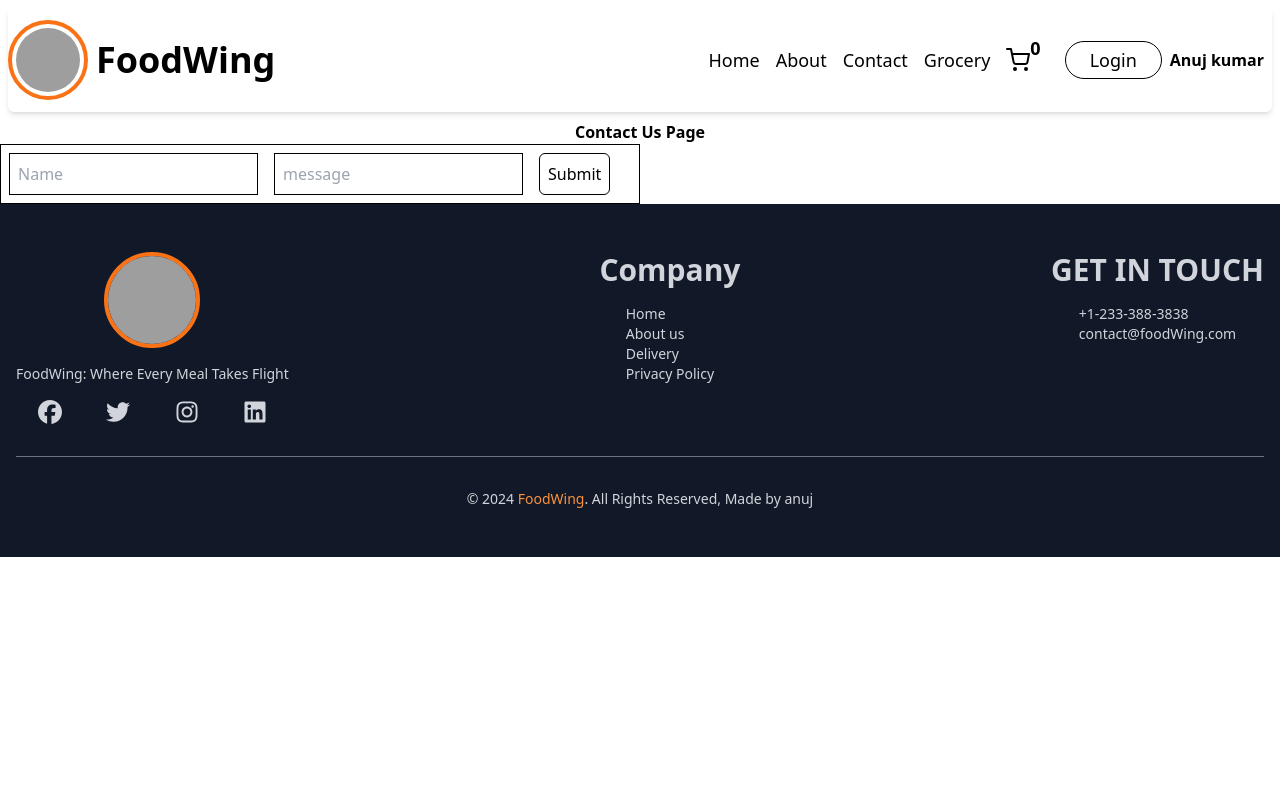
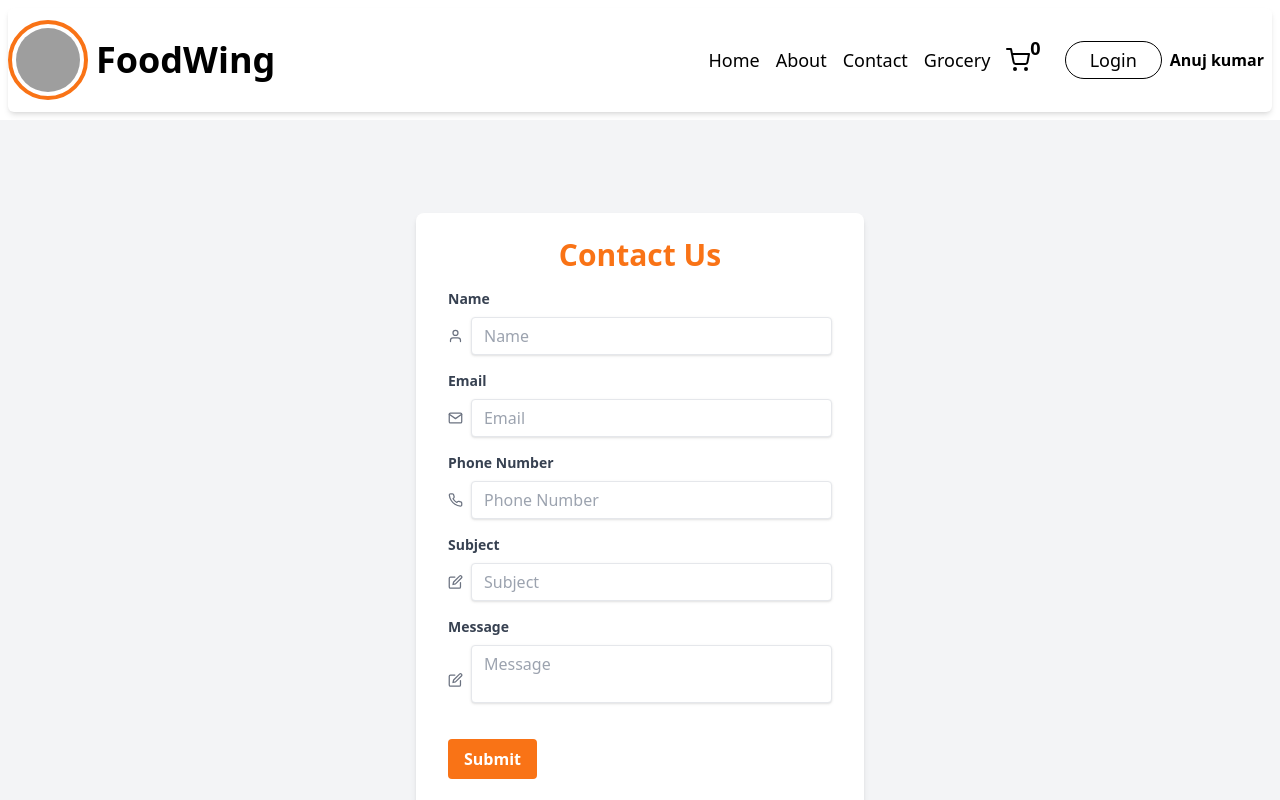
Before and after one commit to anuj846k/FoodWing, a React (Vite) app: page /contact in a window 1280 px wide. Shown: the top 800 px of the page. Built offline with nearby package versions, Linux system fonts and the light colour scheme; grey boxes are pictures that could not be loaded.

Commit message:
chore: Add Footer component and update npm dependencies

```diff
--- a/src/components/Contact.js
+++ b/src/components/Contact.js
@@ -1,13 +1,201 @@
+import React, { useState } from "react";
+import { useFormik } from "formik";
+import * as Yup from "yup";
+import { FiUser, FiMail, FiPhone, FiEdit } from "react-icons/fi";
+
 const Contact = () => {
+  const [submitted, setSubmitted] = useState(false);
+
+  const formik = useFormik({
+    initialValues: {
+      name: "",
+      email: "",
+      phone: "",
+      subject: "",
+      message: "",
+    },
+    validationSchema: Yup.object({
+      name: Yup.string().required("Name is required"),
+      email: Yup.string()
+        .email("Invalid email address")
+        .required("Email is required"),
+      phone: Yup.string()
+        .matches(/^\d{10}$/, "Invalid phone number")
+        .required("Phone number is required"),
+      subject: Yup.string().required("Subject is required"),
+      message: Yup.string().required("Message is required"),
+    }),
+    onSubmit: (values, { resetForm }) => {
+      console.log("Form submitted successfully", values);
+      setSubmitted(true);
+      setTimeout(() => {
+        setSubmitted(false);
+        resetForm();
+      }, 3000);
+    },
+  });
+
   return (
-    <div>
-      <h1 className="font-bold text-center"> Contact Us Page</h1>
-      <form className="border border-black w-1/2 ">
-        <input type="text" placeholder="Name" className="border border-black p-2 m-2"/>
-        <input type="text" placeholder="message" className="border border-black p-2 m-2"/>
-        <input type="submit" name="Submit"className="rounded-md border border-black p-2 m-2"/>
+    <div className="flex justify-center items-center min-h-screen bg-gray-100">
+      <form
+        onSubmit={formik.handleSubmit}
+        className="bg-white w-full max-w-md shadow-md rounded-lg px-8 pt-6 pb-8 mb-4 mx-4 sm:mx-auto"
+      >
+        <h2 className="text-3xl font-semibold text-center text-orange-500 mb-4">
+          Contact Us
+        </h2>
 
+        {/* Name */}
+        <div className="mb-4">
+          <label
+            htmlFor="name"
+            className="block text-gray-700 text-sm font-bold mb-2"
+          >
+            Name
+          </label>
+          <div className="flex items-center">
+            <FiUser className="mr-2 text-gray-500" />
+            <input
+              className="shadow appearance-none border rounded w-full py-2 px-3 text-gray-700 leading-tight focus:outline-none focus:shadow-outline"
+              id="name"
+              type="text"
+              name="name"
+              placeholder="Name"
+              onChange={formik.handleChange}
+              value={formik.values.name}
+            />
+          </div>
+          {formik.errors.name && (
+            <p className="text-red-500 text-xs italic">{formik.errors.name}</p>
+          )}
+        </div>
 
+        {/* Email */}
+        <div className="mb-4">
+          <label
+            htmlFor="email"
+            className="block text-gray-700 text-sm font-bold mb-2"
+          >
+            Email
+          </label>
+          <div className="flex items-center">
+            <FiMail className="mr-2 text-gray-500" />
+            <input
+              className="shadow appearance-none border rounded w-full py-2 px-3 text-gray-700 leading-tight focus:outline-none focus:shadow-outline"
+              id="email"
+              type="email"
+              name="email"
+              placeholder="Email"
+              onChange={formik.handleChange}
+              value={formik.values.email}
+            />
+          </div>
+          {formik.errors.email && (
+            <p className="text-red-500 text-xs italic">{formik.errors.email}</p>
+          )}
+        </div>
+
+        {/* Phone */}
+        <div className="mb-4">
+          <label
+            htmlFor="phone"
+            className="block text-gray-700 text-sm font-bold mb-2"
+          >
+            Phone Number
+          </label>
+          <div className="flex items-center">
+            <FiPhone className="mr-2 text-gray-500" />
+            <input
+              className="shadow appearance-none border rounded w-full py-2 px-3 text-gray-700 leading-tight focus:outline-none focus:shadow-outline"
+              id="phone"
+              type="text"
+              name="phone"
+              placeholder="Phone Number"
+              onChange={formik.handleChange}
+              value={formik.values.phone}
+            />
+          </div>
+          {formik.errors.phone && (
+            <p className="text-red-500 text-xs italic">{formik.errors.phone}</p>
+          )}
+        </div>
+
+        {/* Subject */}
+        <div className="mb-4">
+          <label
+            htmlFor="subject"
+            className="block text-gray-700 text-sm font-bold mb-2"
+          >
+            Subject
+          </label>
+          <div className="flex items-center">
+            <FiEdit className="mr-2 text-gray-500" />
+            <input
+              className="shadow appearance-none border rounded w-full py-2 px-3 text-gray-700 leading-tight focus:outline-none focus:shadow-outline"
+              id="subject"
+              type="text"
+              name="subject"
+              placeholder="Subject"
+              onChange={formik.handleChange}
+              value={formik.values.subject}
+            />
+          </div>
+          {formik.errors.subject && (
+            <p className="text-red-500 text-xs italic">
+              {formik.errors.subject}
+            </p>
+          )}
+        </div>
+
+        {/* Message */}
+        <div className="mb-6">
+          <label
+            htmlFor="message"
+            className="block text-gray-700 text-sm font-bold mb-2"
+          >
+            Message
+          </label>
+          <div className="flex items-center">
+            <FiEdit className="mr-2 text-gray-500" />
+            <textarea
+              className="shadow appearance-none border rounded w-full py-2 px-3 text-gray-700 mb-3 leading-tight focus:outline-none focus:shadow-outline resize-none"
+              id="message"
+              name="message"
+              placeholder="Message"
+              onChange={formik.handleChange}
+              value={formik.values.message}
+            />
+          </div>
+          {formik.errors.message && (
+            <p className="text-red-500 text-xs italic">
+              {formik.errors.message}
+            </p>
+          )}
+        </div>
+
+        {/* Submit Button */}
+        <div className="flex items-center justify-between">
+          <button
+            className="bg-orange-500 hover:bg-orange-600 text-white font-bold py-2 px-4 rounded focus:outline-none focus:shadow-outline"
+            type="submit"
+          >
+            Submit
+          </button>
+        </div>
+
+        {/* Display success message */}
+        {submitted && (
+          <div
+            className="mt-4 bg-green-100 border border-green-400 text-green-700 px-4 py-3 rounded relative"
+            role="alert"
+          >
+            <strong className="font-bold">Message sent!</strong>
+            <span className="block sm:inline">
+              {" "}
+              Your message has been successfully sent.
+            </span>
+          </div>
+        )}
       </form>
     </div>
   );
--- a/src/components/Login.js
+++ b/src/components/Login.js
@@ -111,7 +111,7 @@ function Login() {
                     </button>
                 </div>
 
-                {/* Account Created Message */}
+
                 {accountCreated && (
                     <div className="mt-4 bg-green-100 border border-green-400 text-green-700 px-4 py-3 rounded relative" role="alert">
                         <strong className="font-bold">Account created!</strong>
--- a/src/utils/constants.js
+++ b/src/utils/constants.js
@@ -1,6 +1,5 @@
 const CDN_URL = "https://media-assets.swiggy.com/swiggy/image/upload/fl_lossy,f_auto,q_auto,w_660/";
 const LOGO_URL = "https://logowik.com/content/uploads/images/free-food-delivery699.logowik.com.webp";
 
-const MENU_API="https://thingproxy.freeboard.io/fetch/https://www.swiggy.com/mapi/menu/pl?page-type=REGULAR_MENU&complete-menu=true&lat=28.5355161&lng=77.3910265&restaurantId="
-
+const MENU_API="https://thingproxy.freeboard.io/fetch/https://www.swiggy.com/mapi/menu/pl?page-type=REGULAR_MENU&complete-menu=true&lat=28.5355161&lng=77.3910265&restaurantId=";
 export { CDN_URL, LOGO_URL ,MENU_API};
```
